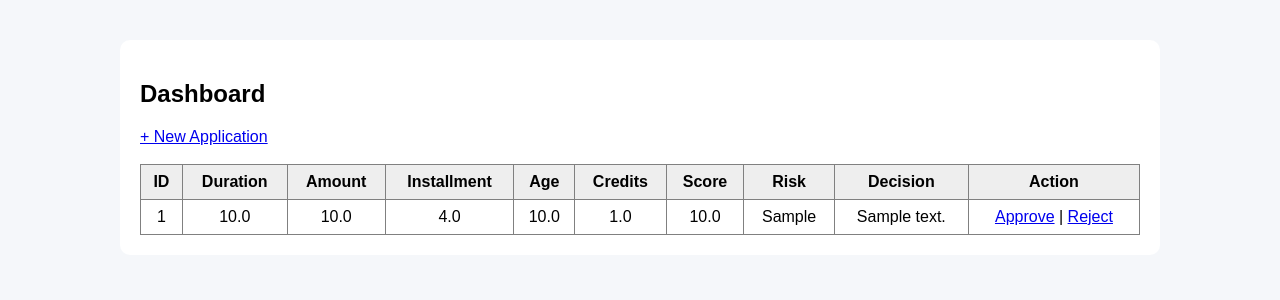
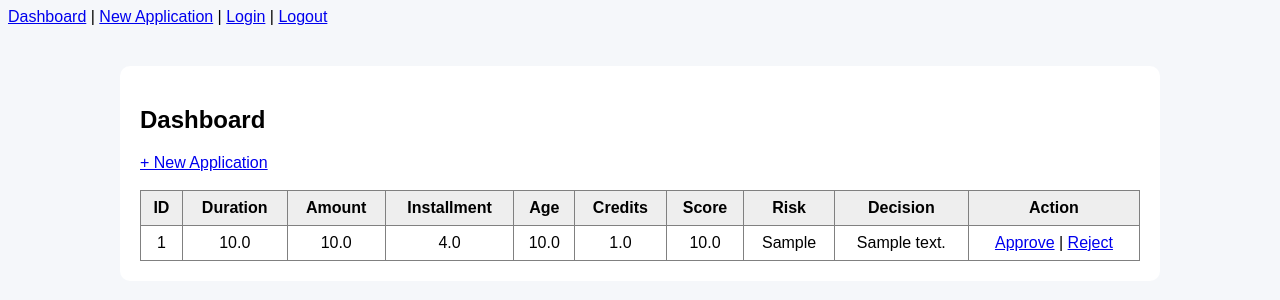
Before and after one commit to ThomHills/Credit-Scoring-App, a Flask app: page /dashboard in a window 1280 px wide. Shown: the top 300 px of the page. Run offline with Flask 3, Linux system fonts and the light colour scheme; tables that the repository leaves empty hold one stand-in row (values such as "Sample post").

Commit message:
login fix**

```diff
--- a/app/routes.py
+++ b/app/routes.py
@@ -6,9 +6,10 @@ from app.model import predict_credit_score
 
 main = Blueprint('main', __name__)
 
+
 @main.route('/')
 def home():
-    return redirect('/dashboard')
+    return render_template("login.html")
 
 # -----------------------
 # DASHBOARD
--- a/templates/dashboard.html
+++ b/templates/dashboard.html
@@ -5,6 +5,13 @@
 </head>
 
 <body style="font-family:Arial; background:#f5f7fa;">
+
+<div style="margin-bottom:15px;">
+    <a href="/dashboard">Dashboard</a> |
+    <a href="/new">New Application</a> |
+    <a href="/">Login</a> |
+    <a href="/logout">Logout</a>
+</div>
 
 <div style="max-width:1000px; margin:auto; margin-top:40px; background:white; padding:20px; border-radius:10px;">
 
```
